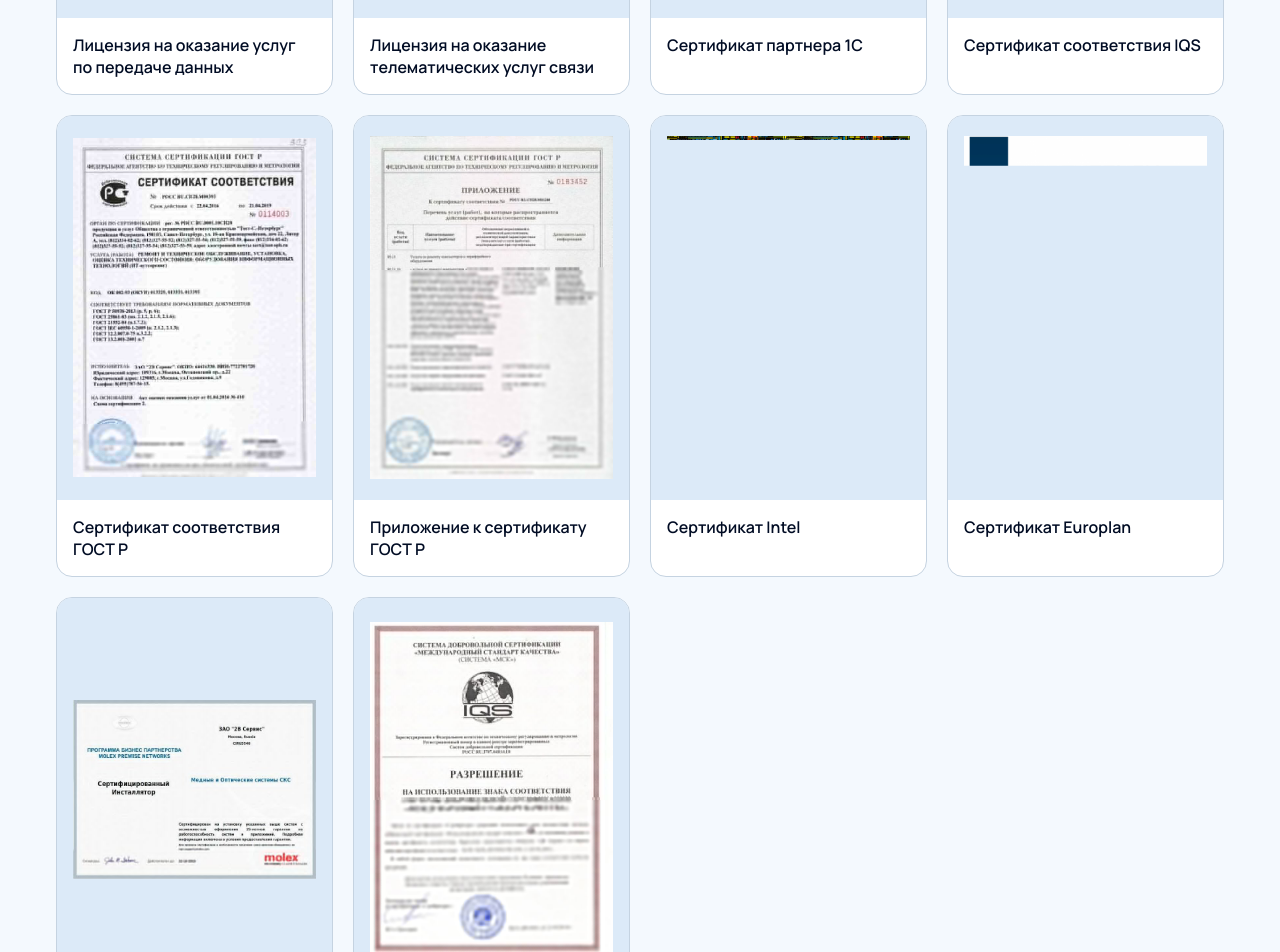
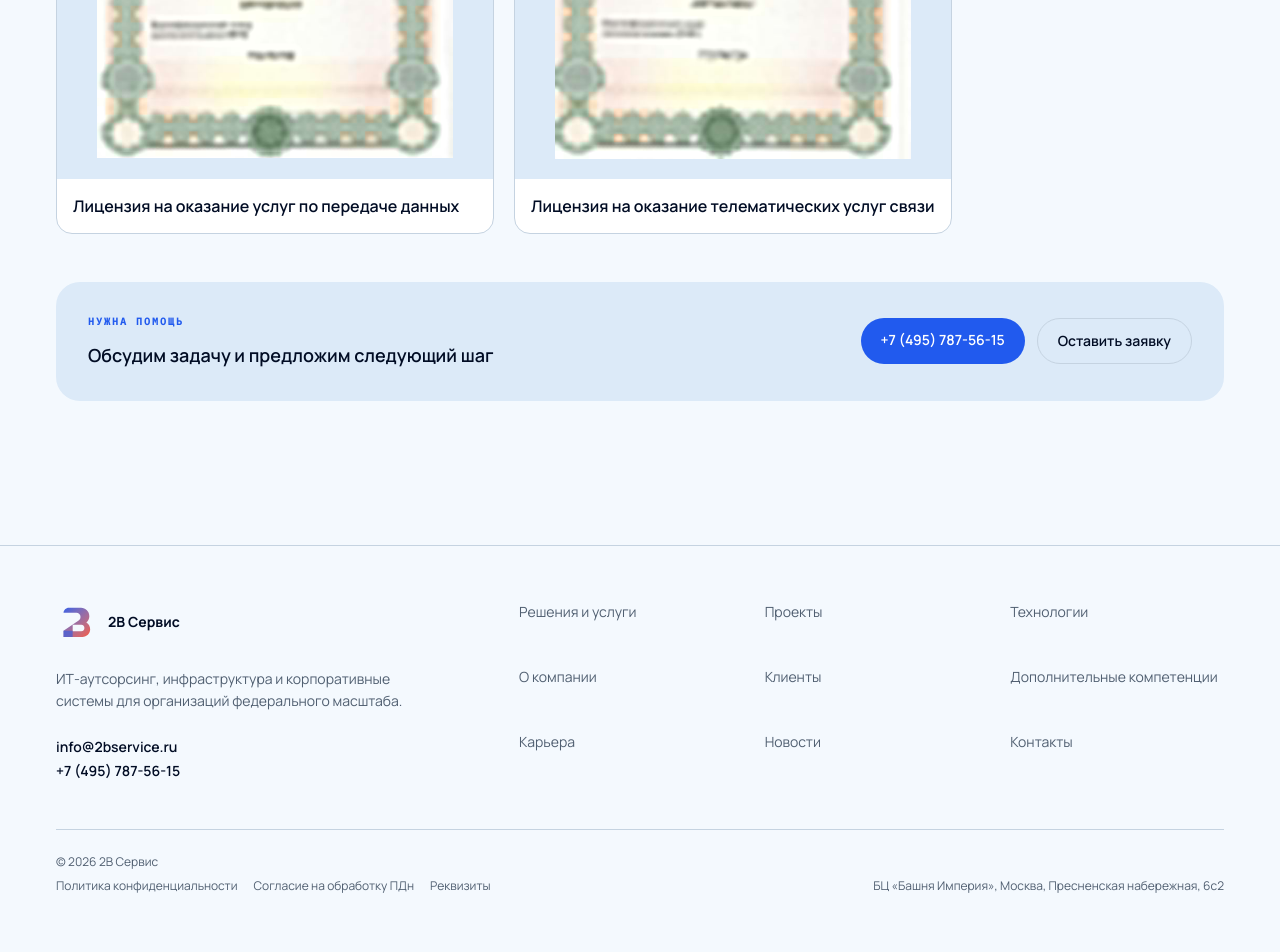
Before and after one commit to IM812/2b, a Next.js app: page /company/licenses in a window 1280 px wide. Shown: the part 940-1892 px from the top of the page. Built offline with nearby package versions, Linux system fonts and the light colour scheme.

Commit message:
feat: streamline license display and layout adjustments\n\nRefined license grid and image container for better visual consistency

```diff
--- a/app/company/licenses/page.tsx
+++ b/app/company/licenses/page.tsx
@@ -4,14 +4,6 @@ import Link from 'next/link'
 const licenses = [
   { title: 'Лицензия на оказание услуг по передаче данных', image: '/licenses/data-transfer.jpg' },
   { title: 'Лицензия на оказание телематических услуг связи', image: '/licenses/communication-services.jpg' },
-  { title: 'Сертификат партнера 1С', image: '/licenses/1c-partner.jpg' },
-  { title: 'Сертификат соответствия IQS', image: '/licenses/iqs.jpeg' },
-  { title: 'Сертификат соответствия ГОСТ Р', image: '/licenses/gost.jpg' },
-  { title: 'Приложение к сертификату ГОСТ Р', image: '/licenses/gost-appendix.jpg' },
-  { title: 'Сертификат Intel', image: '/licenses/intel.png' },
-  { title: 'Сертификат Europlan', image: '/licenses/europlan.png' },
-  { title: 'Сертификат по медным и оптическим системам СКС', image: '/licenses/cabling-systems.jpg' },
-  { title: 'Разрешение на использование знака соответствия', image: '/licenses/conformity-mark.jpg' },
 ]
 
 const path = '/company/licenses/'
@@ -39,7 +31,7 @@ export default function LicensesPage() {
 
       <main className="section-pad bg-background">
         <div className="section-shell">
-          <div className="grid gap-5 sm:grid-cols-2 lg:grid-cols-4">
+          <div className="grid max-w-4xl items-start gap-5 sm:grid-cols-2">
             {licenses.map((license) => (
               <a
                 key={license.image}
@@ -48,7 +40,7 @@ export default function LicensesPage() {
                 rel="noreferrer"
                 className="group flex flex-col overflow-hidden rounded-2xl border border-border bg-card text-card-foreground transition-colors hover:border-primary"
               >
-                <div className="flex h-80 items-center justify-center overflow-hidden bg-secondary p-4 sm:h-96">
+                <div className="flex aspect-[4/5] items-center justify-center overflow-hidden bg-secondary p-5">
                   <img
                     src={license.image}
                     alt={license.title}
```
